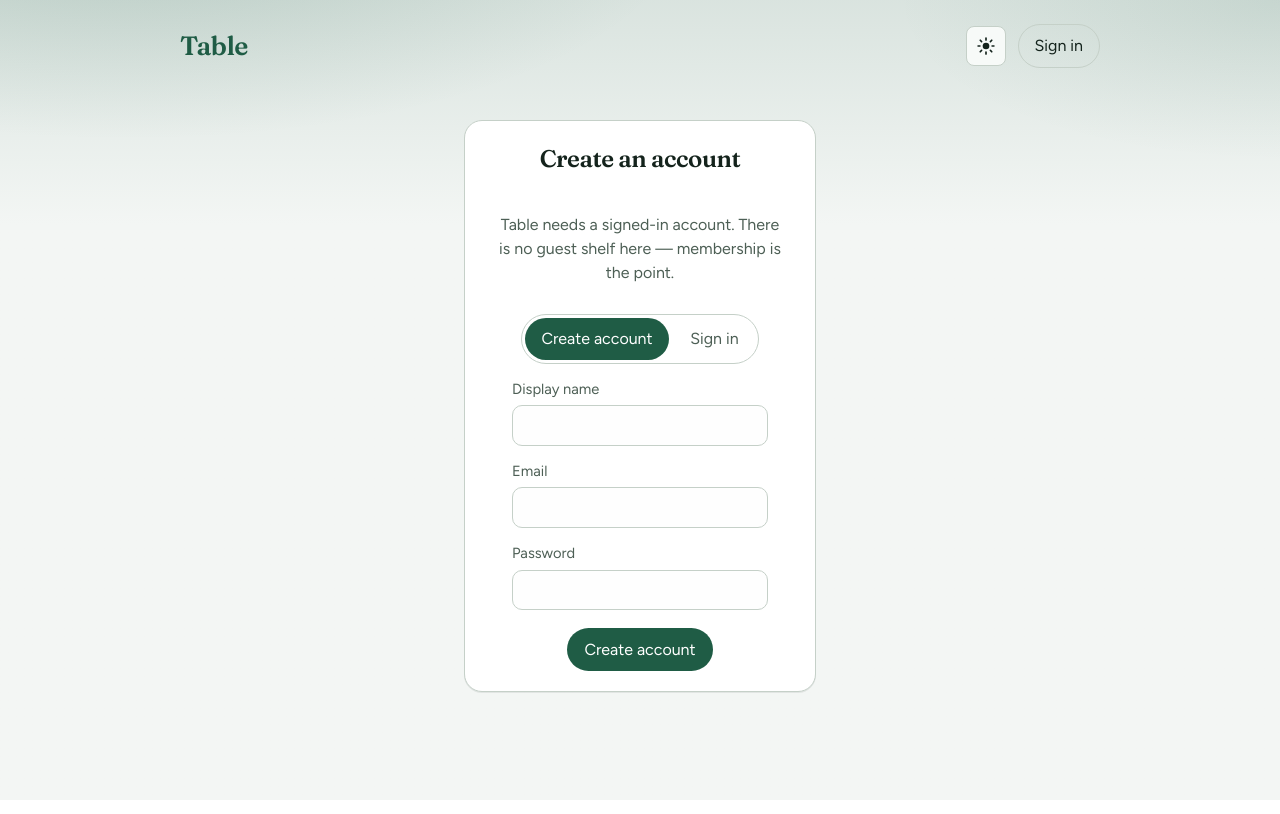
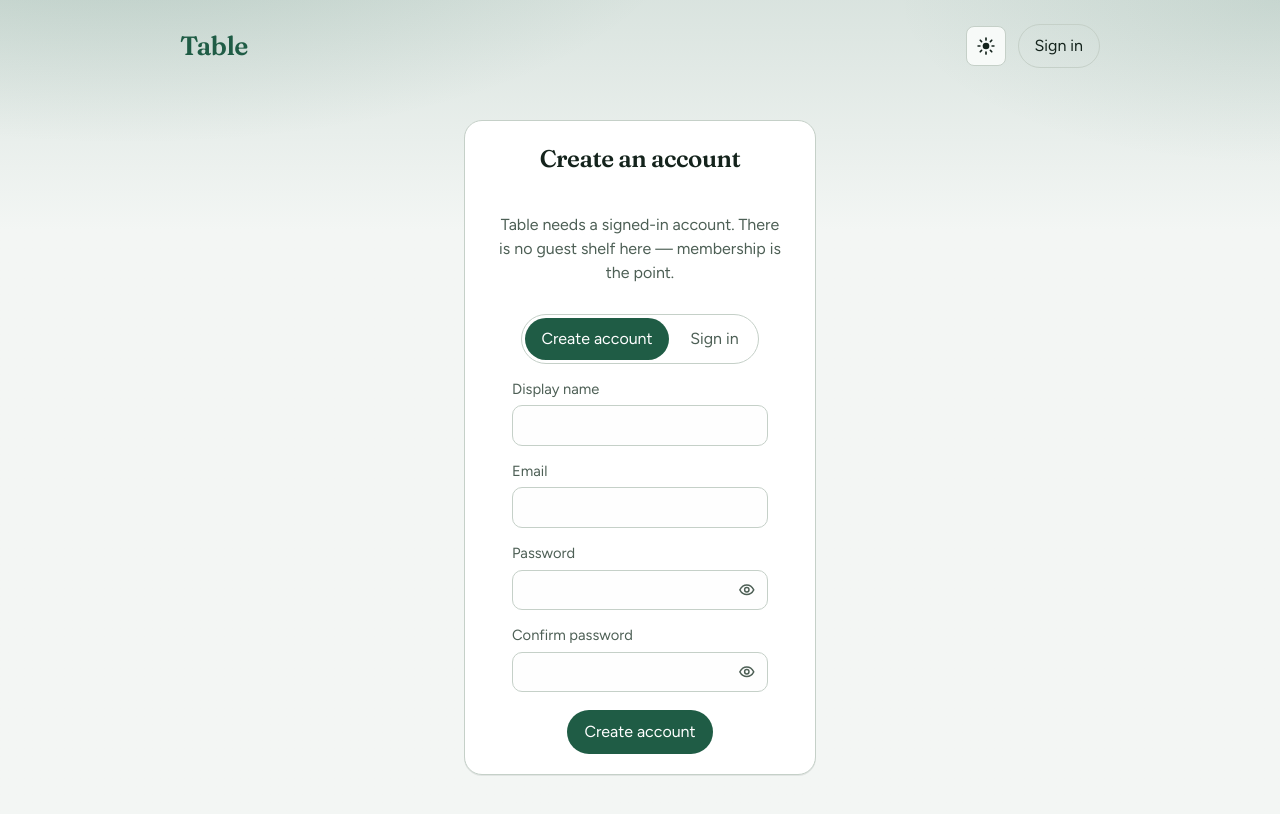
Before and after one commit to RoboJock/table, a Next.js app: page /login in a window 1280 px wide. Shown: the top 814 px of the page. Built offline with nearby package versions, Linux system fonts and the light colour scheme; no server answers.

Commit message:
Add password confirmation and show/hide toggles on login
Account creation requires matching passwords; eye buttons reveal or hide each field.

```diff
--- a/src/app/globals.css
+++ b/src/app/globals.css
@@ -373,6 +373,47 @@ button:disabled {
   font-size: 0.95rem;
 }
 
+.password-field {
+  position: relative;
+  display: block;
+  width: 100%;
+  max-width: 16rem;
+}
+
+.password-field input {
+  padding-right: 2.5rem;
+}
+
+.password-toggle {
+  position: absolute;
+  top: 50%;
+  right: 0.3rem;
+  transform: translateY(-50%);
+  width: 2rem;
+  height: 2rem;
+  min-height: 2rem;
+  padding: 0;
+  border: 0;
+  border-radius: 8px;
+  background: transparent;
+  color: var(--muted);
+  display: inline-flex;
+  align-items: center;
+  justify-content: center;
+}
+
+.password-toggle:hover,
+.password-toggle:focus-visible {
+  color: var(--ink);
+  background: color-mix(in srgb, var(--paper) 70%, transparent);
+}
+
+.password-icon {
+  width: 1.1rem;
+  height: 1.1rem;
+  display: block;
+}
+
 .login-card .muted,
 .login-card .status,
 .login-card .mono {
--- a/src/components/LoginForm.tsx
+++ b/src/components/LoginForm.tsx
@@ -11,6 +11,9 @@ export function LoginForm() {
   const [name, setName] = useState("");
   const [email, setEmail] = useState("");
   const [password, setPassword] = useState("");
+  const [confirmPassword, setConfirmPassword] = useState("");
+  const [showPassword, setShowPassword] = useState(false);
+  const [showConfirmPassword, setShowConfirmPassword] = useState(false);
   const [message, setMessage] = useState("");
   const [busy, setBusy] = useState(false);
 
@@ -41,9 +44,16 @@ export function LoginForm() {
     setBusy(true);
     setMessage("");
     try {
-      if (mode === "create") await backend.register(email, password, name);
-      else await backend.signIn(email, password);
+      if (mode === "create") {
+        if (password !== confirmPassword) {
+          throw new Error("Passwords do not match.");
+        }
+        await backend.register(email, password, name);
+      } else {
+        await backend.signIn(email, password);
+      }
       setPassword("");
+      setConfirmPassword("");
       router.push("/");
     } catch (error) {
       setMessage(error instanceof Error ? error.message : "Could not sign in.");
@@ -66,10 +76,25 @@ export function LoginForm() {
           </p>
         ) : null}
         <div className="account-toggle">
-          <button type="button" className={mode === "create" ? "on" : ""} onClick={() => setMode("create")}>
+          <button
+            type="button"
+            className={mode === "create" ? "on" : ""}
+            onClick={() => {
+              setMode("create");
+              setMessage("");
+            }}
+          >
             Create account
           </button>
-          <button type="button" className={mode === "signin" ? "on" : ""} onClick={() => setMode("signin")}>
+          <button
+            type="button"
+            className={mode === "signin" ? "on" : ""}
+            onClick={() => {
+              setMode("signin");
+              setMessage("");
+              setConfirmPassword("");
+            }}
+          >
             Sign in
           </button>
         </div>
@@ -92,15 +117,50 @@ export function LoginForm() {
           </label>
           <label>
             Password
+            <span className="password-field">
               <input
-              type="password"
+                type={showPassword ? "text" : "password"}
                 value={password}
                 onChange={(event) => setPassword(event.target.value)}
                 required
                 minLength={8}
                 autoComplete={mode === "create" ? "new-password" : "current-password"}
               />
+              <button
+                type="button"
+                className="password-toggle"
+                aria-label={showPassword ? "Hide password" : "Show password"}
+                aria-pressed={showPassword}
+                onClick={() => setShowPassword((value) => !value)}
+              >
+                {showPassword ? <EyeOffIcon /> : <EyeIcon />}
+              </button>
+            </span>
           </label>
+          {mode === "create" ? (
+            <label>
+              Confirm password
+              <span className="password-field">
+                <input
+                  type={showConfirmPassword ? "text" : "password"}
+                  value={confirmPassword}
+                  onChange={(event) => setConfirmPassword(event.target.value)}
+                  required
+                  minLength={8}
+                  autoComplete="new-password"
+                />
+                <button
+                  type="button"
+                  className="password-toggle"
+                  aria-label={showConfirmPassword ? "Hide password confirmation" : "Show password confirmation"}
+                  aria-pressed={showConfirmPassword}
+                  onClick={() => setShowConfirmPassword((value) => !value)}
+                >
+                  {showConfirmPassword ? <EyeOffIcon /> : <EyeIcon />}
+                </button>
+              </span>
+            </label>
+          ) : null}
           <button type="submit" disabled={busy || !backend.configured}>
             {mode === "create" ? "Create account" : "Sign in"}
           </button>
@@ -114,3 +174,42 @@ export function LoginForm() {
     </div>
   );
 }
+
+function EyeIcon() {
+  return (
+    <svg className="password-icon" viewBox="0 0 24 24" aria-hidden="true">
+      <path
+        fill="none"
+        stroke="currentColor"
+        strokeWidth="2"
+        strokeLinecap="round"
+        strokeLinejoin="round"
+        d="M2.5 12s3.5-6.5 9.5-6.5S21.5 12 21.5 12s-3.5 6.5-9.5 6.5S2.5 12 2.5 12z"
+      />
+      <circle cx="12" cy="12" r="3" fill="none" stroke="currentColor" strokeWidth="2" />
+    </svg>
+  );
+}
+
+function EyeOffIcon() {
+  return (
+    <svg className="password-icon" viewBox="0 0 24 24" aria-hidden="true">
+      <path
+        fill="none"
+        stroke="currentColor"
+        strokeWidth="2"
+        strokeLinecap="round"
+        strokeLinejoin="round"
+        d="M3 3l18 18M9.9 5.1A10.4 10.4 0 0 1 12 4.5c6 0 9.5 7.5 9.5 7.5a16.7 16.7 0 0 1-3.2 3.8M6.1 6.1C3.9 7.7 2.5 12 2.5 12S6 18.5 12 18.5c1.1 0 2.1-.2 3-.5"
+      />
+      <path
+        fill="none"
+        stroke="currentColor"
+        strokeWidth="2"
+        strokeLinecap="round"
+        strokeLinejoin="round"
+        d="M9.9 9.9A3 3 0 0 0 12 15a3 3 0 0 0 2.1-.9"
+      />
+    </svg>
+  );
+}
```
Lines whose indentation alone changed are shown as unchanged.
